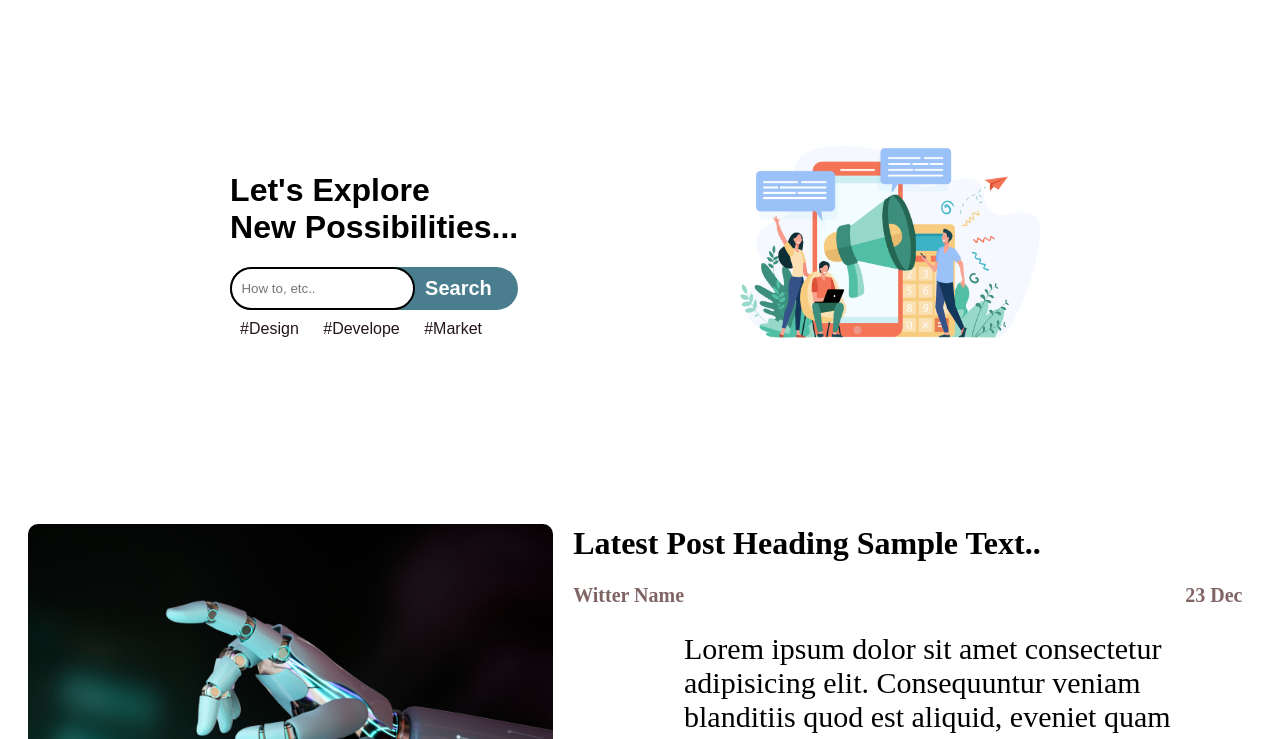
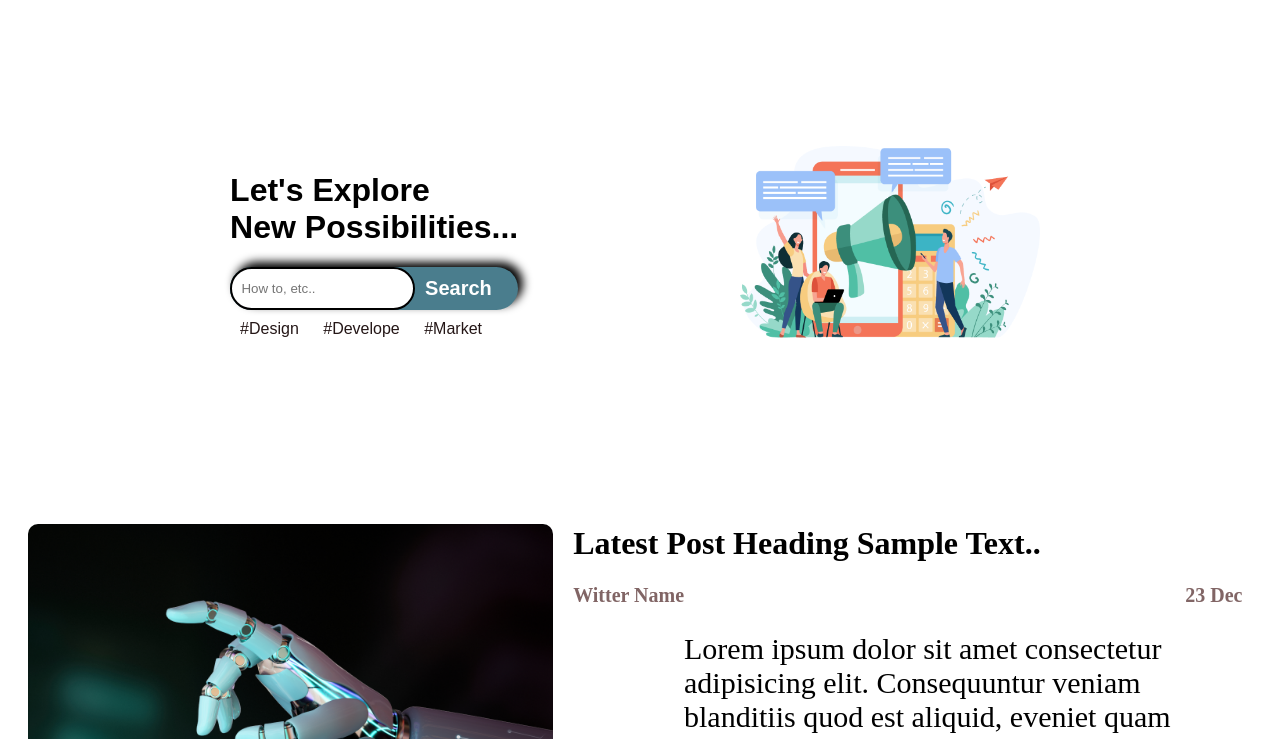
Before and after one commit to pravin8007/Contest-2-Sep, a plain HTML site: page index.html in a window 1280 px wide. In both pictures the pointer is over the element 374 px from the left and 349 px from the top of the page. Shown: the part 61-800 px from the top of the page. Drawn offline with Linux system fonts and the light colour scheme.

Commit message:
Second Contest

```diff
--- a/style.css
+++ b/style.css
@@ -106,6 +106,7 @@ button:hover{
 }
 #search:hover{
     font-size: 30px;
+    box-shadow: 5px -5px 10px black;
 }
 #hash{
     margin-top: 10px;
```
